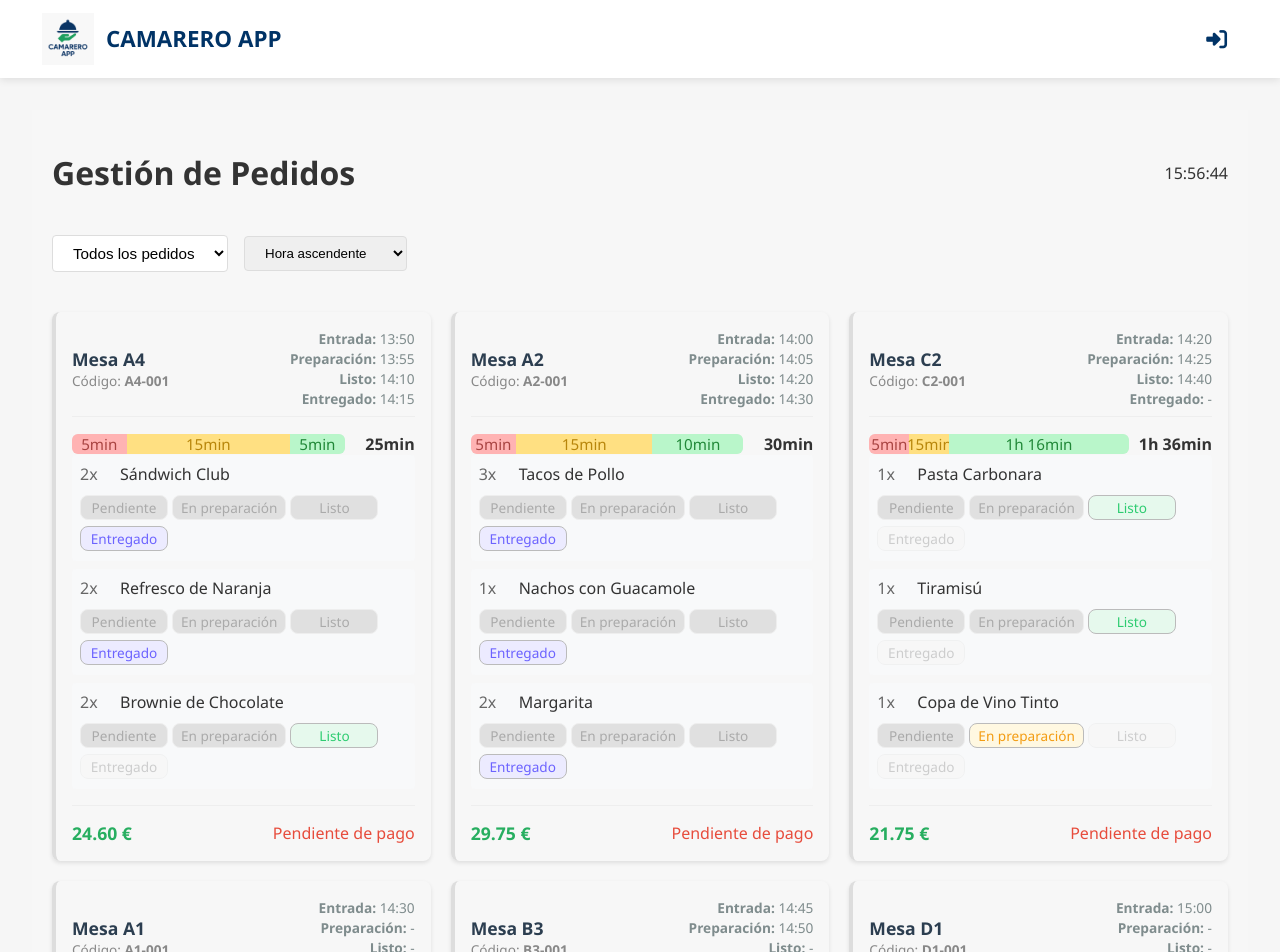
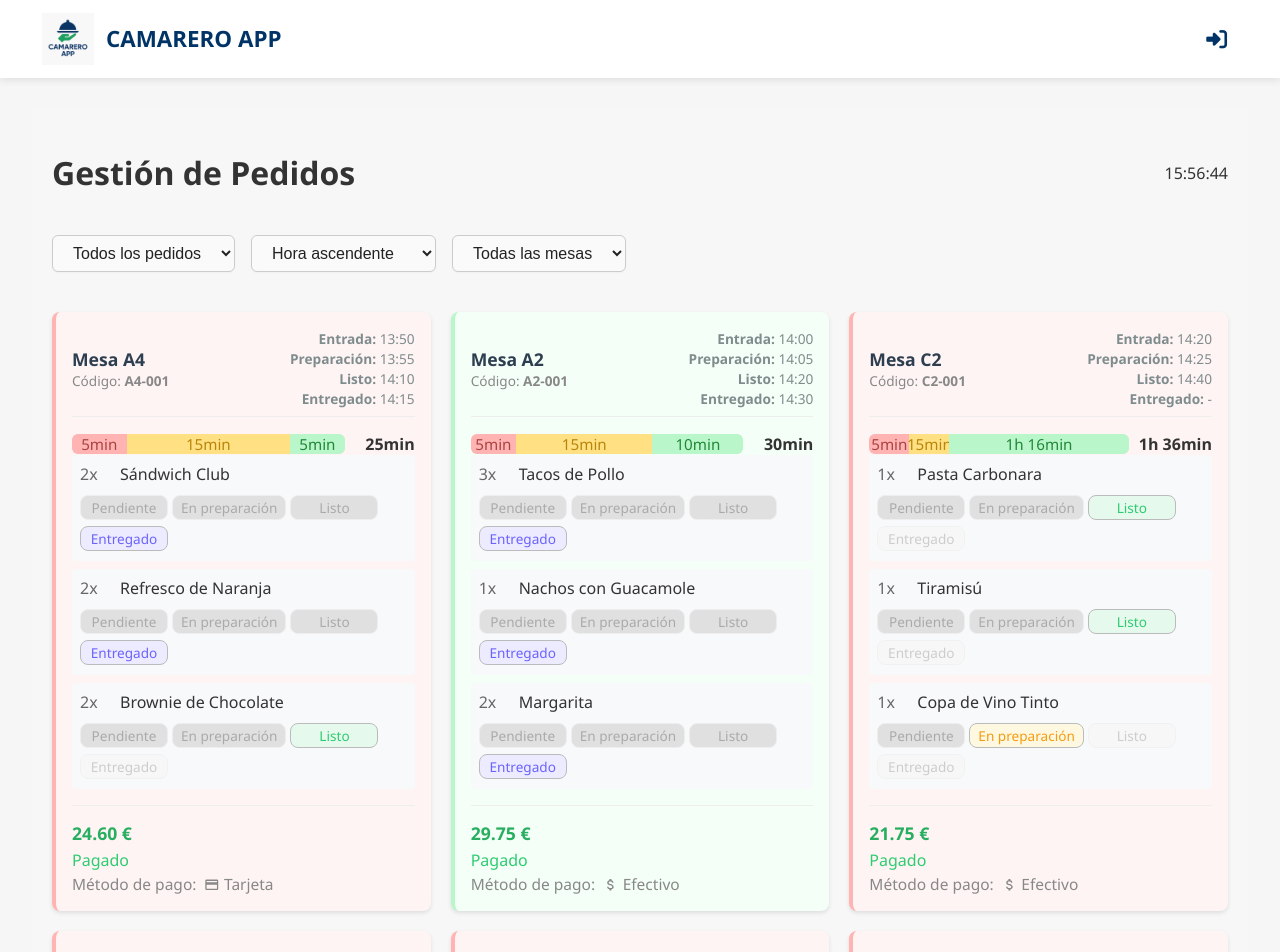
Before and after one commit to karataker/Camarero-app-front, a React (Create React App) app in the folder camarero-app/: page /admin/bar/1/pedidos in a window 1280 px wide. Shown: the top 952 px of the page. Built offline with nearby package versions, Linux system fonts and the light colour scheme; sample sign-in values are in the browser's storage.

Commit message:
gestión de pedidos acabado

```diff
--- a/camarero-app/src/mocks/comandasMocks.js
+++ b/camarero-app/src/mocks/comandasMocks.js
@@ -14,7 +14,9 @@ export const mockComandas = [
       { nombre: 'Coca-Cola', cantidad: 2, estado: 'pendiente' },
       { nombre: 'Patatas Fritas', cantidad: 1, estado: 'pendiente' }
     ],
-    total: 25.80
+    total: 25.80,
+    pagado: false,
+    metodoPago: null
   },
   {
     id: 9,
@@ -29,7 +31,9 @@ export const mockComandas = [
       { nombre: 'Ensalada Mixta', cantidad: 1, estado: 'preparacion' },
       { nombre: 'Agua con Gas', cantidad: 2, estado: 'pendiente' }
     ],
-    total: 10.50
+    total: 10.50,
+    pagado: false,
+    metodoPago: null
   },
   {
     id: 10,
@@ -43,7 +47,9 @@ export const mockComandas = [
     items: [
       { nombre: 'Pizza Barbacoa', cantidad: 1, estado: 'listo' }
     ],
-    total: 13.90
+    total: 13.90,
+    pagado: true,
+    metodoPago: 'tarjeta'
   },
   // Mesa B3
   {
@@ -60,7 +66,9 @@ export const mockComandas = [
       { nombre: 'Ensalada César', cantidad: 1, estado: 'preparacion' },
       { nombre: 'Agua Mineral', cantidad: 2, estado: 'pendiente' }
     ],
-    total: 18.50
+    total: 18.50,
+    pagado: false,
+    metodoPago: null
   },
   // Mesa C2
   {
@@ -77,7 +85,9 @@ export const mockComandas = [
       { nombre: 'Tiramisú', cantidad: 1, estado: 'listo' },
       { nombre: 'Copa de Vino Tinto', cantidad: 1, estado: 'preparacion' }
     ],
-    total: 21.75
+    total: 21.75,
+    pagado: true,
+    metodoPago: 'efectivo'
   },
   // Mesa A4
   {
@@ -94,7 +104,9 @@ export const mockComandas = [
       { nombre: 'Refresco de Naranja', cantidad: 2, estado: 'entregado' },
       { nombre: 'Brownie de Chocolate', cantidad: 2, estado: 'listo' }
     ],
-    total: 24.60
+    total: 24.60,
+    pagado: true,
+    metodoPago: 'tarjeta'
   },
   // Mesa D1
   {
@@ -111,7 +123,9 @@ export const mockComandas = [
       { nombre: 'Sangría', cantidad: 1, estado: 'pendiente' },
       { nombre: 'Pan', cantidad: 1, estado: 'pendiente' }
     ],
-    total: 42.30
+    total: 42.30,
+    pagado: false,
+    metodoPago: null
   },
   // Mesa B2
   {
@@ -128,7 +142,9 @@ export const mockComandas = [
       { nombre: 'Croquetas de Jamón', cantidad: 4, estado: 'preparacion' },
       { nombre: 'Cerveza', cantidad: 2, estado: 'pendiente' }
     ],
-    total: 16.90
+    total: 16.90,
+    pagado: false,
+    metodoPago: null
   },
   // Mesa C4
   {
@@ -145,7 +161,9 @@ export const mockComandas = [
       { nombre: 'Lubina a la Plancha', cantidad: 1, estado: 'listo' },
       { nombre: 'Vino Blanco', cantidad: 1, estado: 'preparacion' }
     ],
-    total: 32.50
+    total: 32.50,
+    pagado: true,
+    metodoPago: 'efectivo'
   },
   // Mesa A2
   {
@@ -162,7 +180,9 @@ export const mockComandas = [
       { nombre: 'Nachos con Guacamole', cantidad: 1, estado: 'entregado' },
       { nombre: 'Margarita', cantidad: 2, estado: 'entregado' }
     ],
-    total: 29.75
+    total: 29.75,
+    pagado: true,
+    metodoPago: 'efectivo'
   }
 ];
 
--- a/camarero-app/src/styles/empleadoPedidosView.css
+++ b/camarero-app/src/styles/empleadoPedidosView.css
@@ -6,6 +6,25 @@
 
 .filtros-pedidos {
   margin: 20px 0;
+}
+
+/* Estilos uniformes para todos los filtros */
+.filtros-pedidos select {
+  padding: 8px 16px;
+  border-radius: 6px;
+  border: 1px solid #ccc;
+  font-size: 1em;
+  background: #fafafa;
+  color: #222;
+  outline: none;
+  transition: border 0.2s, box-shadow 0.2s;
+  box-shadow: 0 1px 2px rgba(0,0,0,0.03);
+  margin: 0;
+}
+
+.filtros-pedidos select:focus {
+  border-color: #b9f6ca;
+  box-shadow: 0 0 0 2px #b9f6ca33;
 }
 
 .filtro-estado {
@@ -34,6 +53,17 @@
   border-left: 4px solid;
   background: transparent !important; /* Asegura que el fondo de estado se vea */
   transition: box-shadow 0.2s;
+}
+
+/* Sombreado para pedidos abiertos y cerrados */
+.pedido-card.abierto {
+  background: #fff4f4 !important;
+  border-left-color: #ffb3b3 !important;
+}
+
+.pedido-card.cerrado {
+  background: #f4fff7 !important;
+  border-left-color: #b9f6ca !important;
 }
 
 /* Quitar sombreado y color de fondo/borde del estado general del pedido */
--- a/camarero-app/src/views/EmpleadoPedidosView.jsx
+++ b/camarero-app/src/views/EmpleadoPedidosView.jsx
@@ -5,12 +5,14 @@ import { obtenerComandasDelBar } from '../mocks/comandasMocks';
 import Reloj from '../components/Reloj';
 import { MdOutlinePendingActions, MdOutlineDeliveryDining, MdDoneAll } from 'react-icons/md';
 import { GiCook } from 'react-icons/gi';
+import { MdCreditCard, MdAttachMoney } from 'react-icons/md';
 
 const EmpleadoPedidosView = () => {
   const { barId } = useParams();
   const [pedidos, setPedidos] = useState([]);
   const [filtroEstado, setFiltroEstado] = useState('todos');
   const [ordenHora, setOrdenHora] = useState('asc'); // NUEVO estado para el orden
+  const [filtroMesa, setFiltroMesa] = useState('todas'); // NUEVO estado para el filtro de mesa
   const [cargando, setCargando] = useState(true);
   const [error, setError] = useState(null);
 
@@ -86,6 +88,19 @@ const EmpleadoPedidosView = () => {
     return `${minutos} min`;
   };
 
+  // Clasificación de pedidos
+  const pedidosAbiertos = pedidos.filter(pedido =>
+    (
+      pedido.items.some(item => item.estado !== 'entregado') // Alguna línea no entregada
+      || !pedido.pagado // No está pagado
+    )
+  );
+
+  const pedidosCerrados = pedidos.filter(pedido =>
+    pedido.items.every(item => item.estado === 'entregado') // Todas las líneas entregadas
+    && pedido.pagado // Está pagado
+  );
+
   if (cargando) {
     return <div className="pedidos-loading">Cargando pedidos...</div>;
   }
@@ -94,9 +109,15 @@ const EmpleadoPedidosView = () => {
     return <div className="pedidos-error">{error}</div>;
   }
 
+  // Obtén todas las mesas únicas de los pedidos
+  const mesasUnicas = Array.from(new Set(pedidos.map(p => p.mesa))).sort();
+
   // Filtrado y ordenación
   const pedidosFiltrados = pedidos
-    .filter(pedido => filtroEstado === 'todos' || pedido.estado === filtroEstado)
+    .filter(pedido =>
+      (filtroEstado === 'todos' || pedido.estado === filtroEstado) &&
+      (filtroMesa === 'todas' || pedido.mesa === filtroMesa)
+    )
     .sort((a, b) => {
       const horaA = a.hora || a.horaEntrada || '';
       const horaB = b.hora || b.horaEntrada || '';
@@ -134,11 +155,30 @@ const EmpleadoPedidosView = () => {
           <option value="asc">Hora ascendente</option>
           <option value="desc">Hora descendente</option>
         </select>
+        <select
+          value={filtroMesa}
+          onChange={e => setFiltroMesa(e.target.value)}
+          className="filtro-mesa"
+        >
+          <option value="todas">Todas las mesas</option>
+          {mesasUnicas.map(mesa => (
+            <option key={mesa} value={mesa}>{mesa}</option>
+          ))}
+        </select>
       </div>
 
       <div className="pedidos-grid">
-        {pedidosFiltrados.map(pedido => (
-          <div key={pedido.id} className={`pedido-card estado-${pedido.estado}`}>
+        {pedidosFiltrados.map(pedido => {
+          // Pedido abierto: alguna línea no entregada o no pagado
+          const esAbierto = pedido.items.some(item => item.estado !== 'entregado') || !pedido.pagado;
+          // Pedido cerrado: todas las líneas entregadas y pagado
+          const esCerrado = pedido.items.every(item => item.estado === 'entregado') && pedido.pagado;
+
+          return (
+            <div
+              key={pedido.id}
+              className={`pedido-card estado-${pedido.estado} ${esAbierto ? 'abierto' : ''} ${esCerrado ? 'cerrado' : ''}`}
+            >
               <div className="pedido-header">
                 <div>
                   <h3 style={{ margin: 0, display: 'inline-block', verticalAlign: 'middle' }}>
@@ -294,21 +334,30 @@ const EmpleadoPedidosView = () => {
                 })}
               </div>
 
-            <div className="pedido-footer">
+              <div className="pedido-footer" style={{ flexDirection: 'column', alignItems: 'flex-start' }}>
                 <span className="pedido-total">{pedido.total.toFixed(2)} €</span>
                 <span
                   className="pedido-pago"
                   style={{
-                  marginLeft: 12,
+                    marginTop: 4,
                     fontWeight: 500,
                     color: pedido.pagado ? '#2ecc71' : '#e74c3c'
                   }}
                 >
                   {pedido.pagado ? 'Pagado' : 'Pendiente de pago'}
                 </span>
+                {pedido.pagado && pedido.metodoPago && (
+                  <span className="pedido-metodo-pago" style={{ fontSize: '0.97em', color: '#888', marginTop: 2, display: 'flex', alignItems: 'center', gap: 4 }}>
+                    Método de pago:&nbsp;
+                    {pedido.metodoPago === 'tarjeta' && <MdCreditCard title="Tarjeta" />}
+                    {pedido.metodoPago === 'efectivo' && <MdAttachMoney title="Efectivo" />}
+                    <span>{pedido.metodoPago.charAt(0).toUpperCase() + pedido.metodoPago.slice(1)}</span>
+                  </span>
+                )}
               </div>
             </div>
-        ))}
+          );
+        })}
       </div>
     </div>
   );
```
Lines whose indentation alone changed are shown as unchanged.
